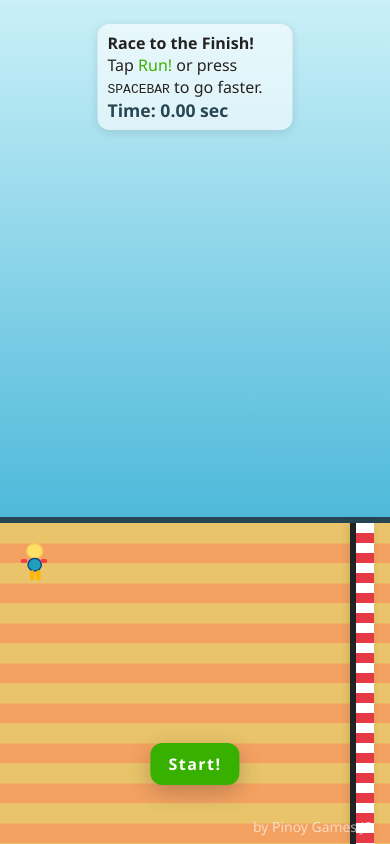
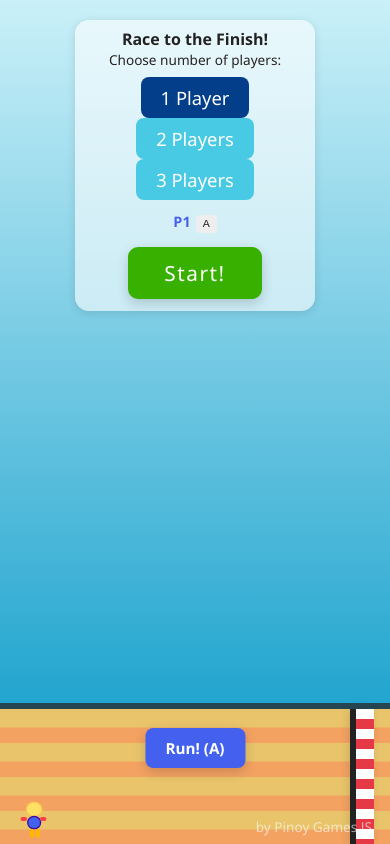
Before and after one commit to jannnnn12/Pinoy-Sports-, a plain HTML site: page index.html in a window 390 px wide. Drawn offline with Linux system fonts and the light colour scheme.

Commit message:
Update index.html

```diff
--- a/index.html
+++ b/index.html
@@ -2,7 +2,7 @@
 <html lang="en">
 <head>
   <meta charset="UTF-8">
-  <title>Race to the Finish!</title>
+  <title>Race to the Finish - Multiplayer</title>
   <meta name="viewport" content="width=device-width, initial-scale=1.0">
   <style>
     html, body {
@@ -13,102 +13,133 @@
       user-select: none;
       overflow: hidden;
     }
-    #game-container {
-      position: relative;
-      width: 100vw; height: 100vh;
-      overflow: hidden;
-    }
-    #track {
-      position: absolute;
-      bottom: 0;
-      left: 0;
-      width: 100vw;
-      height: 38vh;
+    #game-container { position: relative; width: 100vw; height: 100vh; overflow: hidden; }
+    #track-area { position: absolute; left: 0; bottom: 0; width: 100vw; height: 54vh; }
+    .track {
+      position: absolute; left: 0;
+      width: 100vw; height: 16vh;
       background: repeating-linear-gradient(
-        to bottom,
-        #e9c46a,
-        #e9c46a 20px,
-        #f4a261 21px,
-        #f4a261 40px
+        to bottom, #e9c46a, #e9c46a 18px, #f4a261 19px, #f4a261 34px
       );
       border-top: 6px solid #264653;
       z-index: 1;
     }
-    #finish-line {
-      position: absolute;
-      right: 4vw; bottom: 0;
-      width: 18px; height: 38vh;
-      background:
-        repeating-linear-gradient(
-          to bottom,
-          #fff,
-          #fff 10px,
-          #e63946 10px,
-          #e63946 20px
-        );
+    .finish-line {
+      position: absolute; right: 4vw; width: 18px; height: 100%;
+      background: repeating-linear-gradient(
+        to bottom, #fff, #fff 10px, #e63946 10px, #e63946 20px
+      );
       border-left: 6px solid #222;
       z-index: 3;
       box-shadow: -2px 0 8px #2222;
     }
-    #runner {
+    .runner {
       position: absolute;
-      left: 4vw;
-      bottom: calc(38vh - 58px); /* sits on track */
       width: 54px; height: 58px;
       z-index: 4;
+      bottom: 6px;
       transition: left 0.08s;
       background: none;
     }
-    /* stylized runner (SVG) */
-    #runner svg {
-      width: 54px; height: 58px;
-      display: block;
-    }
-    #run-btn {
-      position: absolute;
-      left: 50%; bottom: 7vh;
-      transform: translateX(-50%);
-      font-size: 1.6em;
-      background: #38b000;
-      color: #fff;
-      padding: 18px 58px;
-      border: none;
-      border-radius: 12px;
-      box-shadow: 0 7px 22px #2224;
-      cursor: pointer;
-      transition: background 0.18s, transform 0.12s;
-      z-index: 10;
-      font-family: inherit;
-      font-weight: bold;
-      letter-spacing: 1.5px;
-      outline: none;
-    }
-    #run-btn:active {
-      background: #40916c;
-      transform: translateX(-50%) scale(0.97);
-    }
-    #info {
-      position: absolute;
-      top: 24px; left: 50%;
-      transform: translateX(-50%);
-      z-index: 10;
+    .runner svg { width: 54px; height: 58px; display: block; }
+    .runner.p1 { z-index: 5; }
+    .runner.p2 { z-index: 6; }
+    .runner.p3 { z-index: 7; }
+
+    #ui-panel {
+      position: absolute; top: 20px; left: 50%; transform: translateX(-50%);
       background: #fff9;
-      border-radius: 12px;
-      padding: 10px 30px;
+      border-radius: 14px;
+      padding: 12px 30px 22px 30px;
       font-size: 1.4em;
       color: #222;
       text-shadow: 0 1px 1px #fff8;
       box-shadow: 0 2px 8px #2222;
+      z-index: 10;
+      text-align: center;
+      min-width: 220px;
     }
-    #timer {
+    #choose-players {
+      margin-top: 8px;
+    }
+    .player-btn {
+      font-size: 1.15em;
+      background: #48cae4;
+      color: #fff;
+      border: none;
+      border-radius: 8px;
+      padding: 8px 20px;
+      margin: 0 8px;
+      cursor: pointer;
+      transition: background 0.14s;
+      font-family: inherit;
+    }
+    .player-btn.selected, .player-btn:active { background: #023e8a; color: #fff; }
+    #start-btn {
+      margin-top: 16px;
+      font-size: 1.3em;
+      background: #38b000;
+      color: #fff;
+      padding: 12px 36px;
+      border: none;
+      border-radius: 10px;
+      cursor: pointer;
+      transition: background 0.18s, transform 0.12s;
+      box-shadow: 0 4px 12px #2223;
+      font-family: inherit;
+      letter-spacing: 1.5px;
+      outline: none;
+    }
+    #start-btn:active { background: #40916c; }
+
+    .p-controls {
+      margin: 12px 0 0 0;
+      font-size: 0.90em;
+      display: flex;
+      justify-content: center;
+      gap: 2em;
+    }
+    .p-controls .p-label { font-weight: bold; margin-right: 5px; }
+    .p-controls .kbd { font-family: monospace; background: #eee; border-radius: 4px; padding: 2px 7px; }
+
+    .run-controls {
+      position: absolute; left: 50%;
+      transform: translateX(-50%);
+      bottom: 9vh;
+      display: flex;
+      gap: 2vw;
+      z-index: 15;
+      justify-content: center;
+      width: 90vw;
+      max-width: 700px;
+    }
+    .run-btn {
+      font-size: 1.28em;
+      font-family: inherit;
+      font-weight: bold;
+      padding: 16px 30px;
+      border: none;
+      border-radius: 8px;
+      box-shadow: 0 4px 12px #2223;
+      cursor: pointer;
+      transition: background 0.19s, transform 0.11s;
+      min-width: 100px;
+      outline: none;
+    }
+    .run-btn.p1 { background: #4361ee; color: #fff;}
+    .run-btn.p2 { background: #ffbe0b; color: #333;}
+    .run-btn.p3 { background: #f72585; color: #fff;}
+    .run-btn:active { transform: scale(0.97); }
+    .run-btn:disabled { background: #bdbdbd; color: #555; cursor: not-allowed;}
+
+    #timer, #best-timer {
+      color: #264653;
       font-size: 1.1em;
-      color: #264653;
-      margin-top: 4px;
       font-weight: bold;
+      margin-top: 6px;
     }
-    #gameover {
-      position: absolute;
-      top: 28%; left: 50%;
+    #winner-msg {
+      position: absolute; top: 28%; left: 50%;
       transform: translateX(-50%);
       background: #fff;
       color: #264653;
@@ -116,16 +147,12 @@
       border-radius: 18px;
       padding: 32px 54px 18px 54px;
       box-shadow: 0 7px 28px #26465366;
-      z-index: 20;
+      z-index: 30;
       text-align: center;
       display: none;
       animation: popin 0.4s;
     }
-    @keyframes popin {
-      from { transform: translateX(-50%) scale(0.7); opacity: 0;}
-      to   { transform: translateX(-50%) scale(1); opacity: 1;}
-    }
-    #gameover button {
+    #winner-msg button {
       font-size: 1.1em;
       margin-top: 15px;
       padding: 12px 36px;
@@ -137,8 +164,10 @@
       box-shadow: 0 2px 8px #2223;
       transition: background 0.2s;
     }
-    #gameover button:hover {
-      background: #00b4d8;
+    #winner-msg button:hover { background: #00b4d8; }
+    @keyframes popin {
+      from { transform: translateX(-50%) scale(0.7); opacity: 0;}
+      to   { transform: translateX(-50%) scale(1); opacity: 1;}
     }
     #credit {
       position: absolute;
@@ -149,219 +178,339 @@
       pointer-events: none;
     }
     @media (max-width: 700px) {
-      #info { font-size: 1em; padding: 8px 10px;}
-      #gameover { font-size: 1.15em; padding: 18px 10px 10px 10px;}
-      #run-btn { font-size: 1em; padding: 10px 18px;}
-      #credit { font-size: 0.87em;}
-      #runner { width: 36px; height: 40px;}
-      #runner svg { width: 36px; height: 40px;}
+      #ui-panel { font-size: 1em; padding: 8px 10px 12px 10px;}
+      #winner-msg { font-size: 1.1em; padding: 14px 8px 10px 8px;}
+      .run-btn { font-size: 0.95em; padding: 10px 10px;}
+      .run-controls { gap: 1vw;}
+      #credit { font-size: 0.85em;}
+      .runner, .runner svg { width: 35px; height: 38px;}
     }
   </style>
 </head>
 <body>
   <div id="game-container">
-    <div id="info">
-      <b>Race to the Finish!</b><br>
-      Tap <span style="color:#38b000">Run!</span> or press <kbd>SPACEBAR</kbd> to go faster.<br>
-      <span id="timer">Time: 0.00 sec</span>
+    <div id="ui-panel">
+      <div><b>Race to the Finish!</b></div>
+      <div style="font-size:0.85em;">Choose number of players:</div>
+      <div id="choose-players">
+        <button class="player-btn selected" data-n="1">1 Player</button>
+        <button class="player-btn" data-n="2">2 Players</button>
+        <button class="player-btn" data-n="3">3 Players</button>
+      </div>
+      <div class="p-controls">
+        <span><span class="p-label" style="color:#4361ee">P1</span><span class="kbd">A</span></span>
+        <span><span class="p-label" style="color:#ffbe0b">P2</span><span class="kbd">L</span></span>
+        <span><span class="p-label" style="color:#f72585">P3</span><span class="kbd">,</span></span>
+      </div>
+      <button id="start-btn">Start!</button>
+      <div id="timer" style="display:none">Time: 0.00 sec</div>
+      <div id="best-timer" style="display:none"></div>
     </div>
-    <div id="track"></div>
-    <div id="finish-line"></div>
-    <div id="runner">
-      <!-- SVG animated runner -->
-      <svg id="runner-svg" viewBox="0 0 54 58">
-        <g id="body-group">
-          <ellipse cx="28" cy="14" rx="12" ry="11" fill="#ffe066" stroke="#f9c74f" stroke-width="2"/>
-          <!-- body -->
-          <rect x="18" y="25" width="20" height="19" rx="10" fill="#219ebc" stroke="#023e8a" stroke-width="2"/>
-          <!-- left leg -->
-          <rect id="leg-left" x="21" y="43" width="7" height="15" rx="4" fill="#ffb703"/>
-          <!-- right leg -->
-          <rect id="leg-right" x="30" y="43" width="7" height="15" rx="4" fill="#ffb703"/>
-          <!-- left arm -->
-          <rect id="arm-left" x="7" y="26" width="10" height="6" rx="3" fill="#f94144"/>
-          <!-- right arm -->
-          <rect id="arm-right" x="37" y="26" width="10" height="6" rx="3" fill="#f94144"/>
-        </g>
-      </svg>
-    </div>
-    <button id="run-btn">Run!</button>
-    <div id="gameover">
-      <div id="final-msg"></div>
-      <button id="restart-btn">Play Again</button>
-    </div>
+    <div id="track-area"></div>
+    <div id="runner-area"></div>
+    <div class="run-controls" id="run-controls" style="display:none"></div>
+    <div id="winner-msg"></div>
     <div id="credit">by Pinoy Games JS</div>
   </div>
   <script>
-    // Game elements
-    const runnerDiv = document.getElementById('runner');
-    const runBtn = document.getElementById('run-btn');
-    const info = document.getElementById('info');
-    const timerSpan = document.getElementById('timer');
-    const finishLine = document.getElementById('finish-line');
-    const gameoverDiv = document.getElementById('gameover');
-    const finalMsg = document.getElementById('final-msg');
-    const restartBtn = document.getElementById('restart-btn');
-    const legLeft = document.getElementById('leg-left');
-    const legRight = document.getElementById('leg-right');
-    const armLeft = document.getElementById('arm-left');
-    const armRight = document.getElementById('arm-right');
+    // --- CONFIG ---
+    const runnerColors = [
+      { body: "#4361ee", accent: "#3a0ca3" }, // P1 blue
+      { body: "#ffbe0b", accent: "#fb8500" }, // P2 yellow
+      { body: "#f72585", accent: "#b5179e" }, // P3 pink
+    ];
+    const runnerNames = ["P1", "P2", "P3"];
+    const runnerKeys = ["KeyA", "KeyL", "Comma"];
+    const runnerKeyLabels = ["A", "L", ","];
+    // --- DOM ELEMENTS ---
+    const playerBtns = [...document.querySelectorAll('.player-btn')];
+    const startBtn = document.getElementById('start-btn');
+    const uiPanel = document.getElementById('ui-panel');
+    const choosePlayersDiv = document.getElementById('choose-players');
+    const pControls = document.querySelector('.p-controls');
+    const timerDiv = document.getElementById('timer');
+    const bestDiv = document.getElementById('best-timer');
+    const trackArea = document.getElementById('track-area');
+    const runnerArea = document.getElementById('runner-area');
+    const runControls = document.getElementById('run-controls');
+    const winnerMsg = document.getElementById('winner-msg');
 
-    // Game state
-    let runnerPos = 0; // px
-    let runnerSpeed = 0; // px/frame
-    let maxTrack;
-    let running = false;
-    let gameStartTime = 0;
-    let timerInt = null;
-    let animFrameId = null;
-    let lastLegSwap = 0;
-    let legState = 0; // 0 or 1 (for animation)
-    let bestTime = null;
+    // --- GAME STATE ---
+    let numPlayers = 1;
+    let runners = [];
+    let tracks = [];
+    let finishLines = [];
+    let gameOn = false;
+    let winner = null;
+    let animationId = null;
+    let startTime = 0;
+    let singleBestTime = null;
 
-    function resetGame() {
-      // Track goes from 4vw (start) to finishLine-54px
-      runnerPos = 0;
-      runnerSpeed = 0;
-      lastLegSwap = 0;
-      legState = 0;
-      gameStartTime = 0;
-      running = false;
-      // Set maxTrack based on finish line position minus runner width
-      const finishX = finishLine.getBoundingClientRect().left;
-      const startX = runnerDiv.parentElement.getBoundingClientRect().left;
-      maxTrack = finishX - startX - runnerDiv.offsetWidth - 10;
-      // Reset runner position
-      runnerDiv.style.left = '4vw';
-      document.body.style.background = "linear-gradient(to bottom, #caf0f8 0%, #0096c7 100%)";
-      timerSpan.textContent = "Time: 0.00 sec";
-      gameoverDiv.style.display = "none";
-      runBtn.disabled = false;
+    // --- SETUP UI ---
+    playerBtns.forEach(btn => {
+      btn.onclick = () => {
+        playerBtns.forEach(b => b.classList.remove('selected'));
+        btn.classList.add('selected');
+        numPlayers = +btn.dataset.n;
+        updatePlayerControls();
+      };
+    });
+
+    function updatePlayerControls() {
+      // Show/hide control labels depending on players
+      let html = '';
+      for (let i = 0; i < numPlayers; ++i) {
+        html += `<span><span class="p-label" style="color:${runnerColors[i].body}">${runnerNames[i]}</span><span class="kbd">${runnerKeyLabels[i]}</span></span>`;
+      }
+      pControls.innerHTML = html;
     }
 
-    function startGame() {
-      resetGame();
-      running = true;
-      runBtn.textContent = "Run!";
-      runBtn.style.background = "#38b000";
-      gameStartTime = performance.now();
-      timerInt = setInterval(updateTimer, 30);
-      animFrameId = requestAnimationFrame(gameLoop);
+    // --- RUNNER SVG ---
+    function getRunnerSVG(idx) {
+      const { body, accent } = runnerColors[idx];
+      return `
+      <svg viewBox="0 0 54 58">
+        <g id="body-group">
+          <ellipse cx="28" cy="14" rx="12" ry="11" fill="#ffe066" stroke="#f9c74f" stroke-width="2"/>
+          <rect x="18" y="25" width="20" height="19" rx="10" fill="${body}" stroke="${accent}" stroke-width="2"/>
+          <rect class="leg-left" x="21" y="44" width="7" height="14" rx="4" fill="#ffb703"/>
+          <rect class="leg-right" x="30" y="44" width="7" height="14" rx="4" fill="#ffb703"/>
+          <rect class="arm-left" x="7" y="26" width="10" height="6" rx="3" fill="#f94144"/>
+          <rect class="arm-right" x="37" y="26" width="10" height="6" rx="3" fill="#f94144"/>
+        </g>
+      </svg>
+      `;
     }
 
-    function updateTimer() {
-      if (!running) return;
-      const t = ((performance.now() - gameStartTime) / 1000).toFixed(2);
-      timerSpan.textContent = "Time: " + t + " sec";
-    }
-
-    function animateRunnerLegs() {
-      // Alternate legs and arms for running effect
-      if (legState === 0) {
-        legLeft.setAttribute("y", 43);
-        legRight.setAttribute("y", 48);
-        armLeft.setAttribute("x", 7);
-        armRight.setAttribute("x", 37);
-        legState = 1;
-      } else {
-        legLeft.setAttribute("y", 48);
-        legRight.setAttribute("y", 43);
-        armLeft.setAttribute("x", 4);
-        armRight.setAttribute("x", 40);
-        legState = 0;
+    // --- SETUP TRACKS/RUNNERS ---
+    function setupTracksAndRunners() {
+      trackArea.innerHTML = '';
+      runnerArea.innerHTML = '';
+      finishLines = [];
+      tracks = [];
+      runners = [];
+      for (let i = 0; i < numPlayers; ++i) {
+        // Track
+        const track = document.createElement('div');
+        track.className = 'track';
+        track.style.bottom = `${i * 17}vh`;
+        track.style.height = '16vh';
+        trackArea.appendChild(track);
+        tracks.push(track);
+        // Finish line
+        const finish = document.createElement('div');
+        finish.className = 'finish-line';
+        finish.style.height = '16vh';
+        finish.style.bottom = `${i * 17}vh`;
+        trackArea.appendChild(finish);
+        finishLines.push(finish);
+        // Runner
+        const runner = document.createElement('div');
+        runner.className = `runner p${i+1}`;
+        runner.innerHTML = getRunnerSVG(i);
+        runner.style.left = '4vw';
+        runner.style.bottom = `calc(${i * 17}vh + 6px)`;
+        runnerArea.appendChild(runner);
+        runners.push({
+          el: runner,
+          pos: 0,
+          speed: 0,
+          legState: 0,
+          lastLegSwap: 0,
+        });
       }
     }
 
-    function gameLoop() {
-      if (!running) return;
-      // Friction slows down the speed
-      runnerSpeed *= 0.96;
-      // Clamp minimal speed
-      if (runnerSpeed < 0.2) runnerSpeed = 0;
-      runnerPos += runnerSpeed;
-      // Animate runner
-      if (performance.now() - lastLegSwap > 70 + Math.max(0, 100-runnerSpeed*8)) {
-        animateRunnerLegs();
-        lastLegSwap = performance.now();
+    // --- SETUP RUN BUTTONS ---
+    function setupRunButtons() {
+      runControls.innerHTML = '';
+      for (let i = 0; i < numPlayers; ++i) {
+        let btn = document.createElement('button');
+        btn.className = `run-btn p${i+1}`;
+        btn.id = `run-btn-p${i+1}`;
+        btn.textContent = `Run! (${runnerKeyLabels[i]})`;
+        btn.disabled = false;
+        btn.onclick = () => {
+          if (gameOn) runAction(i);
+        };
+        runControls.appendChild(btn);
       }
-      // Move runner
-      let leftPx = Math.min(runnerPos, maxTrack);
-      runnerDiv.style.left = `calc(4vw + ${leftPx}px)`;
-      // Check for finish
-      if (runnerPos >= maxTrack) {
-        finishRace();
-        return;
+      runControls.style.display = '';
+    }
+    function setRunButtonsDisabled(disabled) {
+      for (let i = 0; i < numPlayers; ++i) {
+        const btn = document.getElementById(`run-btn-p${i+1}`);
+        if (btn) btn.disabled = disabled;
       }
-      animFrameId = requestAnimationFrame(gameLoop);
     }
 
-    function runAction() {
-      if (!running) return;
-      // Play "run" effect: speed up, short shake
-      runnerSpeed += 3.2 + Math.random()*1.2;
-      if (runnerSpeed > 18) runnerSpeed = 18;
-      runnerDiv.style.transform = "scale(1.04,0.98)";
-      setTimeout(()=>{ runnerDiv.style.transform = ""; }, 80);
+    // --- RUNNER ANIMATION ---
+    function animateRunnerLegs(runner) {
+      // Animate SVG legs and arms
+      const svg = runner.el.querySelector('svg');
+      const legL = svg.querySelector('.leg-left');
+      const legR = svg.querySelector('.leg-right');
+      const armL = svg.querySelector('.arm-left');
+      const armR = svg.querySelector('.arm-right');
+      if (runner.legState === 0) {
+        legL.setAttribute('y', 44);
+        legR.setAttribute('y', 49);
+        armL.setAttribute('x', 7);
+        armR.setAttribute('x', 37);
+        runner.legState = 1;
+      } else {
+        legL.setAttribute('y', 49);
+        legR.setAttribute('y', 44);
+        armL.setAttribute('x', 4);
+        armR.setAttribute('x', 40);
+        runner.legState = 0;
+      }
     }
 
-    function finishRace() {
-      running = false;
-      clearInterval(timerInt);
-      cancelAnimationFrame(animFrameId);
-      runBtn.disabled = true;
-      runBtn.textContent = "Finish!";
-      runBtn.style.background = "#adb5bd";
-      // Blink background
-      document.body.style.background = "repeating-linear-gradient(135deg, #fff 0 20px, #06d6a0 20px 40px, #fff 40px 60px, #118ab2 60px 80px)";
-      // Show final time
-      const timeTaken = ((performance.now() - gameStartTime) / 1000).toFixed(2);
-      let best = bestTime;
-      let msg = `<b>🏁 Finished!<br></b>Your time: <span style="color:#e63946">${timeTaken} sec</span>`;
-      if (!best || timeTaken < best) {
-        bestTime = timeTaken;
-        msg += `<br><br><b>🎉 NEW BEST!</b>`;
-      } else {
-        msg += `<br><br>Best: <span style="color:#457b9d">${best} sec</span>`;
+    // --- GAME LOOP ---
+    function gameLoop() {
+      let finished = false;
+      for (let i = 0; i < numPlayers; ++i) {
+        let r = runners[i];
+        if (winner !== null) continue; // ignore after winner
+        r.speed *= 0.94;
+        if (r.speed < 0.22) r.speed = 0;
+        r.pos += r.speed;
+        if (performance.now() - r.lastLegSwap > 70 + Math.max(0, 100 - r.speed * 8)) {
+          animateRunnerLegs(r);
+          r.lastLegSwap = performance.now();
+        }
+        // Calculate finish line
+        const finishX = finishLines[i].getBoundingClientRect().left - runnerArea.getBoundingClientRect().left;
+        const maxTrack = finishX - runners[i].el.offsetWidth - 12;
+        let leftPx = Math.min(r.pos, maxTrack);
+        r.el.style.left = `calc(4vw + ${leftPx}px)`;
+        if (r.pos >= maxTrack && winner === null) {
+          winner = i;
+          finished = true;
+        }
       }
-      finalMsg.innerHTML = msg;
-      gameoverDiv.style.display = "block";
+      if (finished) finishRace();
+      else animationId = requestAnimationFrame(gameLoop);
     }
 
-    // Button/click/tap/keyboard listeners
-    runBtn.addEventListener('click', function() {
-      if (!running) { startGame(); return; }
-      runAction();
-    });
-    restartBtn.addEventListener('click', startGame);
+    // --- RUN ACTIONS ---
+    function runAction(idx) {
+      if (!gameOn) return;
+      let r = runners[idx];
+      r.speed += 3.1 + Math.random() * 1.3;
+      if (r.speed > 15) r.speed = 15;
+      r.el.style.transform = "scale(1.04,0.98)";
+      setTimeout(() => { r.el.style.transform = ""; }, 70);
+    }
 
-    // Spacebar runs!
+    // --- START GAME ---
+    function startGame() {
+      setupTracksAndRunners();
+      setupRunButtons();
+      setRunButtonsDisabled(false);
+      document.body.style.background = "linear-gradient(to bottom, #caf0f8 0%, #0096c7 100%)";
+      winnerMsg.style.display = "none";
+      winner = null;
+      for (let r of runners) { r.pos = 0; r.speed = 0; r.legState = 0; r.lastLegSwap = 0;}
+      gameOn = true;
+      startTime = performance.now();
+      timerDiv.style.display = '';
+      timerDiv.textContent = "Time: 0.00 sec";
+      if (numPlayers === 1 && singleBestTime) {
+        bestDiv.style.display = '';
+        bestDiv.innerHTML = `<b>Best:</b> <span style="color:#457b9d">${singleBestTime} sec</span>`;
+      } else {
+        bestDiv.style.display = 'none';
+      }
+      animationId = requestAnimationFrame(updateTimer);
+      animationId = requestAnimationFrame(gameLoop);
+      uiPanel.style.pointerEvents = "none";
+      runControls.style.pointerEvents = "";
+    }
+
+    // --- TIMER ---
+    function updateTimer() {
+      if (!gameOn) return;
+      const t = ((performance.now() - startTime) / 1000).toFixed(2);
+      timerDiv.textContent = "Time: " + t + " sec";
+      animationId = requestAnimationFrame(updateTimer);
+    }
+
+    // --- FINISH ---
+    function finishRace() {
+      gameOn = false;
+      setRunButtonsDisabled(true);
+      cancelAnimationFrame(animationId);
+      timerDiv.textContent = "Time: " + ((performance.now() - startTime) / 1000).toFixed(2) + " sec";
+      runControls.style.pointerEvents = "none";
+      let msg = '';
+      if (numPlayers === 1) {
+        let t = ((performance.now() - startTime) / 1000).toFixed(2);
+        msg = `<b>🏁 Finished!</b><br>Your time: <span style="color:#e63946">${t} sec</span>`;
+        if (!singleBestTime || t < singleBestTime) {
+          singleBestTime = t;
+          msg += `<br><b>🎉 NEW BEST!</b>`;
+        } else {
+          msg += `<br>Best: <span style="color:#457b9d">${singleBestTime} sec</span>`;
+        }
+      } else {
+        msg = `<b>🏅 Winner: <span style="color:${runnerColors[winner].body}">${runnerNames[winner]}</span>!</b>`;
+      }
+      msg += `<br><button onclick="window._restartRace()">Play Again</button>`;
+      winnerMsg.innerHTML = msg;
+      winnerMsg.style.display = "";
+    }
+    // For inline button
+    window._restartRace = function() {
+      winnerMsg.style.display = "none";
+      uiPanel.style.pointerEvents = "";
+      runControls.style.pointerEvents = "";
+      startGame();
+    };
+
+    // --- KEYBOARD CONTROLS ---
     window.addEventListener('keydown', function(e) {
-      if (e.code === "Space") {
-        e.preventDefault();
-        if (!running) { startGame(); }
-        else runAction();
+      if (!gameOn) return;
+      for (let i = 0; i < numPlayers; ++i) {
+        if (e.code === runnerKeys[i]) {
+          e.preventDefault();
+          runAction(i);
+        }
       }
     });
 
-    // Mobile: tap anywhere to run
-    window.addEventListener('touchstart', function(e) {
-      if (e.target === runBtn || e.target === restartBtn) return;
-      if (!running) { startGame(); }
-      else runAction();
+    // --- TOUCH: Tap or multi-tap on run buttons
+    runControls.addEventListener('touchstart', function(e) {
+      if (!gameOn) return;
+      let idx = Array.from(runControls.children).indexOf(e.target);
+      if (idx >= 0 && idx < numPlayers) {
+        runAction(idx);
+      }
     }, {passive:false});
 
-    // Responsive
-    window.addEventListener('resize', resetGame);
+    // --- START BUTTON ---
+    startBtn.onclick = () => {
+      uiPanel.style.pointerEvents = "none";
+      runControls.style.pointerEvents = "";
+      timerDiv.style.display = 'none';
+      bestDiv.style.display = 'none';
+      startGame();
+    };
 
-    // Initial screen
-    window.onload = function() {
-      resetGame();
-      runBtn.textContent = "Start!";
-      info.innerHTML = `<b>Race to the Finish!</b><br>
-        Tap <span style="color:#38b000">Run!</span> or press <kbd>SPACEBAR</kbd> to go faster.<br>
-        <span id="timer">Time: 0.00 sec</span>`;
-      timerSpan.textContent = "Time: 0.00 sec";
-    };
+    // --- INITIALIZE ---
+    updatePlayerControls();
+    setupTracksAndRunners();
+    setupRunButtons();
+    timerDiv.style.display = 'none';
+    bestDiv.style.display = 'none';
+
+    // Resize handler
+    window.addEventListener('resize', () => {
+      if (!gameOn) {
+        setupTracksAndRunners();
+      }
+    });
   </script>
 </body>
 </html>
```
